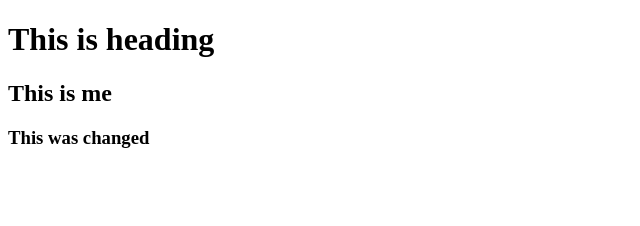
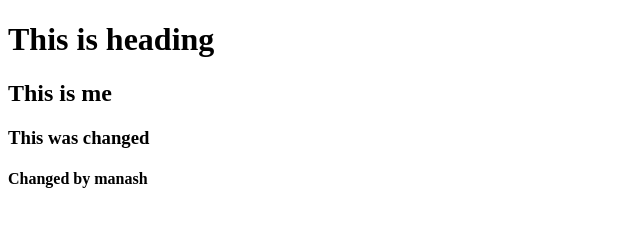
Before and after one commit to subhajit-cpu/college-project, a plain HTML site: page index.html in a window 1280 px wide. Shown: the whole page, without its empty margins (0-640 px from the left). Drawn offline with Linux system fonts and the light colour scheme.

Commit message:
Changed by manash

```diff
--- a/index.html
+++ b/index.html
@@ -9,6 +9,7 @@
     <h1>This is heading</h1>
     <h2>This is me</h2>
     <h3>This was changed</h3>
+    <h4>Changed by manash</h4>
 </body>
 <script src="./script.js"></script>
 </html>
```
